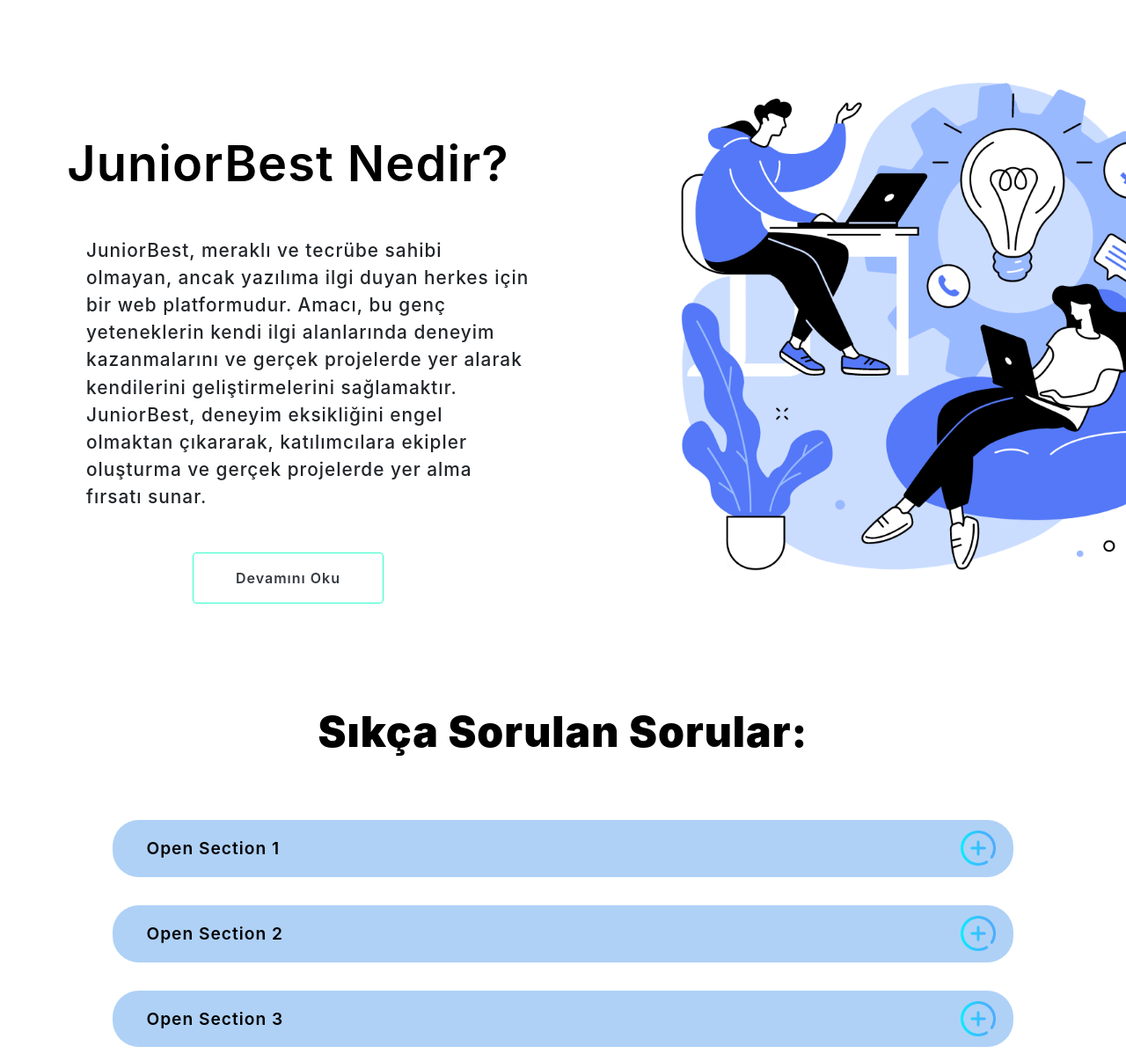
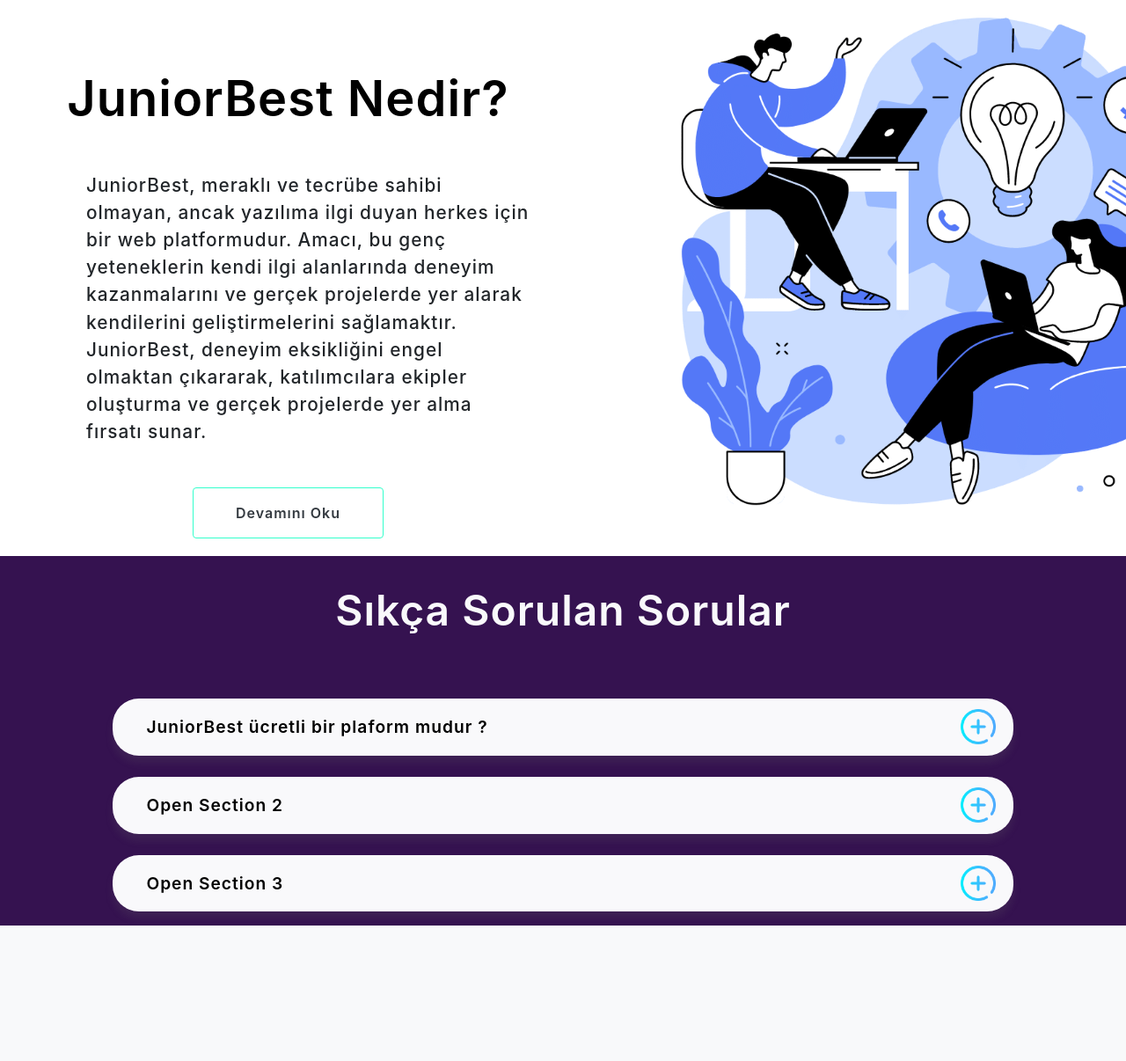
Before and after one commit to saadettindursun1/juniorbest, a PHP site: page / in a window 1280 px wide; the page is wider, and only the part inside the window is pictured. Shown: the part 1001-2207 px from the top of that part at 88% size. After the commit the page ends 2053 px from the top of that part, so only its background shows below. Run offline with PHP 8.4, Linux system fonts and the light colour scheme.

Commit message:
anasayfada görsel düzenlemeler yapıldı

```diff
--- a/css/style.css
+++ b/css/style.css
@@ -2,6 +2,9 @@
     font-family: Inter,sans-serif;
     letter-spacing: 1px !important;
 }
+
+
+
 
 lets-start-button{
     font-weight: 600 !important;
@@ -27,16 +30,34 @@
     color: #000 !important;
 }
 
+.signin-btn{
+    background-color: rgb(220, 251, 110) !important;
+    color:black !important;
+    font-weight: 500 !important;
+    border-radius: 28px !important;
+}
+.login-btn{
+    color:black !important;
+    font-weight: 500 !important;
+    border-radius: 28px !important;
+}
+
 .signin-btn:hover{
     background-color: #2cb34f !important;
     color: #fff !important;
 }
 
-.giris-gorsel{
-    background-image: url(https://uploads-ssl.webflow.com/606adb499a08b6316654ea98/606aeb1005ece01fbde36c44_Mask-Group.jpg) !important;
-    background-repeat: no-repeat;
-    height: 768px !important;
-    background-size: 100% 100% !important;
+nav {
+    background: linear-gradient(to right, #351250, #093028); /* W3C, IE 10+/ Edge, Firefox 16+, Chrome 26+, Opera 12+, Safari 7+ */
+    border-bottom-right-radius: 75px;;
+    border-bottom-left-radius: 75px;;
+}
+body{
+    /*background-image: url(https://uploads-ssl.webflow.com/606adb499a08b6316654ea98/606aeb1005ece01fbde36c44_Mask-Group.jpg) !important;*/
+    background: #093028;  /* fallback for old browsers */
+    background: -webkit-linear-gradient(to left, #237A57, #093028);  /* Chrome 10-25, Safari 5.1-6 */
+    background: linear-gradient(to right, #351250, #093028); /* W3C, IE 10+/ Edge, Firefox 16+, Chrome 26+, Opera 12+, Safari 7+ */
+
 }
 
 @media only screen and (max-width:1024px) {
--- a/faq.php
+++ b/faq.php
@@ -1,18 +1,21 @@
 <!DOCTYPE html>
 <html>
+
 <head>
     <meta name="viewport" content="width=device-width, initial-scale=1">
     <style>
-*{
-    font-family: Inter,sans-serif;
+    * {
+        font-family: Inter, sans-serif;
         letter-spacing: 1px !important;
     }
 
     .collapsible {
         border-radius: 30px !important;
-  border-color: green;
-  background-color: #afd1f6;
+        border: 1px solid grey;
+        background-color: #f9f9fb !important;
         color: black;
+        --tw-shadow: 0 8px 8px rgb(108 108 108 / 17%);
+        box-shadow: var(--tw-ring-offset-shadow, 0 0 #0000), var(--tw-ring-shadow, 0 0 #0000), var(--tw-shadow) !important;
         cursor: pointer;
         padding: 18px;
         width: 80%;
@@ -22,25 +25,26 @@
         outline: none;
         font-size: 1.2rem;
         font-weight: 600;
-  background: #afd1f6 url(img/plus.png) no-repeat 98% 50%;
+        background: url(img/plus.png) no-repeat 98% 50%;
         background-size: 40px 40px;
     }
 
-.active-jb{
+    .active-jb {
         background: transparent url(img/minus.png) no-repeat 98% 50% !important;
         background-size: 40px 40px !important;
     }
 
-.collapsible img{
+
+    .collapsible img {
         width: 100px;
         height: 100px;
     }
 
-.baslik{
+    .baslik {
         font-size: 3rem !important;
-  font-weight: 900 !important;
-  margin-top: 7%;
-  color: black;
+        font-weight: 600 !important;
+        padding-top: 2%;
+        color: #f9f9fb;
     }
 
     .content {
@@ -53,21 +57,25 @@
     }
     </style>
 </head>
+
 <body>
-
-  <p class="baslik text-center">Sıkça Sorulan Sorular:</p>
+    <p class="baslik text-center">Sıkça Sorulan Sorular</p>
     <div class="d-flex align-items-center flex-column">
-    <button class="collapsible text-center mt-5">Open Section 1</button>
+        <button class="collapsible text-center mt-5">JuniorBest ücretli bir plaform mudur ? </button>
         <div class="content mt-3">
-      <p>Lorem ipsum dolor sit amet, consectetur adipisicing elit, sed do eiusmod tempor incididunt ut labore et dolore magna aliqua. Ut enim ad minim veniam, quis nostrud exercitation ullamco laboris nisi ut aliquip ex ea commodo consequat.</p>
+            <p>JuniorBest tamamen ücretsiz bir platformdur. Kesinlikle sizden herhangi bir şey için ücret istemez. </p>
         </div>
-    <button class="collapsible text-center mt-3">Open Section 2</button>
+        <button class="collapsible text-center mt-2">Open Section 2</button>
         <div class="content mt-3">
-      <p>Lorem ipsum dolor sit amet, consectetur adipisicing elit, sed do eiusmod tempor incididunt ut labore et dolore magna aliqua. Ut enim ad minim veniam, quis nostrud exercitation ullamco laboris nisi ut aliquip ex ea commodo consequat.</p>
+            <p>Lorem ipsum dolor sit amet, consectetur adipisicing elit, sed do eiusmod tempor incididunt ut labore et
+                dolore magna aliqua. Ut enim ad minim veniam, quis nostrud exercitation ullamco laboris nisi ut aliquip
+                ex ea commodo consequat.</p>
         </div>
-    <button class="collapsible text-center mt-3">Open Section 3</button>
+        <button class="collapsible text-center mt-2">Open Section 3</button>
         <div class="content mt-3">
-      <p>Lorem ipsum dolor sit amet, consectetur adipisicing elit, sed do eiusmod tempor incididunt ut labore et dolore magna aliqua. Ut enim ad minim veniam, quis nostrud exercitation ullamco laboris nisi ut aliquip ex ea commodo consequat.</p>
+            <p>Lorem ipsum dolor sit amet, consectetur adipisicing elit, sed do eiusmod tempor incididunt ut labore et
+                dolore magna aliqua. Ut enim ad minim veniam, quis nostrud exercitation ullamco laboris nisi ut aliquip
+                ex ea commodo consequat.</p>
         </div>
     </div>
 
@@ -79,7 +87,7 @@
         coll[i].addEventListener("click", function() {
             this.classList.toggle("active-jb");
             var content = this.nextElementSibling;
-    if (content.style.maxHeight){
+            if (content.style.maxHeight) {
                 content.style.maxHeight = null;
             } else {
                 content.style.maxHeight = content.scrollHeight + "px";
@@ -89,4 +97,5 @@
     </script>
 
 </body>
+
 </html>
--- a/header.php
+++ b/header.php
@@ -1,16 +1,14 @@
+<nav class="navbar sticky-top bg-transparent bg-body-tertiary pt-2">
+    <div class="container-fluid pl-5 pr-5">
+        <a class="navbar-brand"><img style="height: 100px; width: auto;" src="img/junior-best-logo-light.png"
+                alt=""></a>
+        <div class="d-flex">
+            <button type="button"
+                class="login-btn buttons-cerceve btn bg-transparent border-light text-light mr-3 pr-4 pl-4">Giriş
+                Yap</button>
+            <button type="button" class="signin-btn buttons-cerceve btn yesil-cerceve mr-3 pr-4 pl-4">Hemen Kayıt
+                Ol</button>
+        </div>
+    </div>
 
-        <nav class="navbar bg-transparent bg-body-tertiary pt-2">
-            <div class="container-fluid pl-5 pr-5">
-              <a class="navbar-brand"><img style="height: 100px; width: auto;" src="img/junior-best-logo-light.png" alt=""></a>
-              <div class="d-flex">
-                <button type="button" class="login-btn buttons-cerceve btn bg-transparent border-light text-light mr-3 pr-4 pl-4">Giriş Yap</button>
-                <button type="button" class="signin-btn buttons-cerceve btn bg-transparent yesil-cerceve mr-3 pr-4 pl-4">Kayıt Ol</button>
-              </div>
-            </div>
-            <div class="baslik-icerik col-md-6">
-              <h1>Haydi</h1>
-              <h2>Kodlayalım!</h2>
-              <p>Ekibini Kur, Yeteneğini Keşfet</p>
-              <a href="#" class="lets-start-button"><span>Hemen Başla</span></a>
-            </div>
-          </nav>
+</nav>
--- a/index.php
+++ b/index.php
@@ -10,17 +10,34 @@
 </head>
 
 <body>
-    <div class="giris-gorsel">
     <?php
         include("header.php");
         ?>
+    <div class="row">
+        <div class="baslik-icerik col-md-5">
+            <h1>Haydi</h1>
+            <h2>Kodlayalım!</h2>
+            <p>Ekibini Kur, Yeteneğini Keşfet
+                <br>
+                <span style="text-decoration:underline;text-underline-offset: 8px;">Tamamen Ücretsiz</span>
+            </p>
+
+
+            <a href="#" class="lets-start-button"><span>Hemen Başla</span></a>
+        </div>
+        <div class="col-md-4">
+            <img src="https://cdn.instawp.io/build/assets/authentication-img.f4bb9138.png" alt=""
+                style="height: 700px;">
+        </div>
     </div>
 
-    <div class="row mt-5 icerik container-fluid">
+
+    <div class="row mt-5 icerik container-fluid bg-white">
         <div class="card col-md-6 border-0 ">
             <div class="card-body text-center">
-                <h2 class="card-title mb-5 mt-5 display-4">JuniorBest Nedir?</h2>
-                <p class="card-text mb-5 mt-5 text-left ml-5">JuniorBest, meraklı ve tecrübe sahibi olmayan, ancak yazılıma ilgi
+                <h2 class="card-title mb-5 mt-5">JuniorBest Nedir?</h2>
+                <p class="card-text mb-5 mt-5 text-left ml-5">JuniorBest, meraklı ve tecrübe sahibi olmayan, ancak
+                    yazılıma ilgi
                     duyan herkes için bir web platformudur. Amacı, bu genç yeteneklerin
                     kendi ilgi alanlarında deneyim kazanmalarını ve gerçek projelerde yer
                     alarak kendilerini geliştirmelerini sağlamaktır. JuniorBest, deneyim
@@ -34,7 +51,7 @@
         </div>
     </div>
 
-    <div>
+    <div class="" style="background-color:#351250;">
         <?php
             include("faq.php");
         ?>
```
Lines whose indentation alone changed are shown as unchanged.
